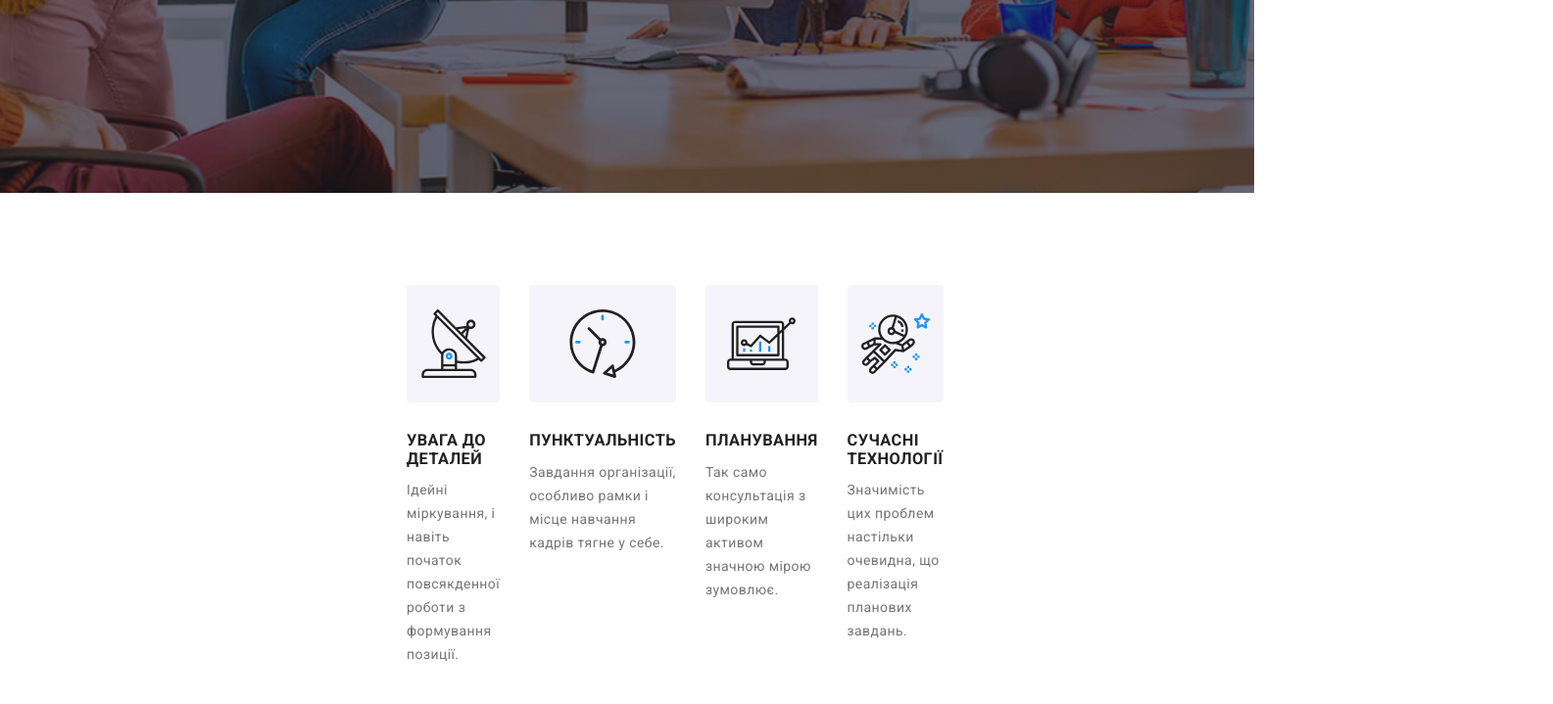
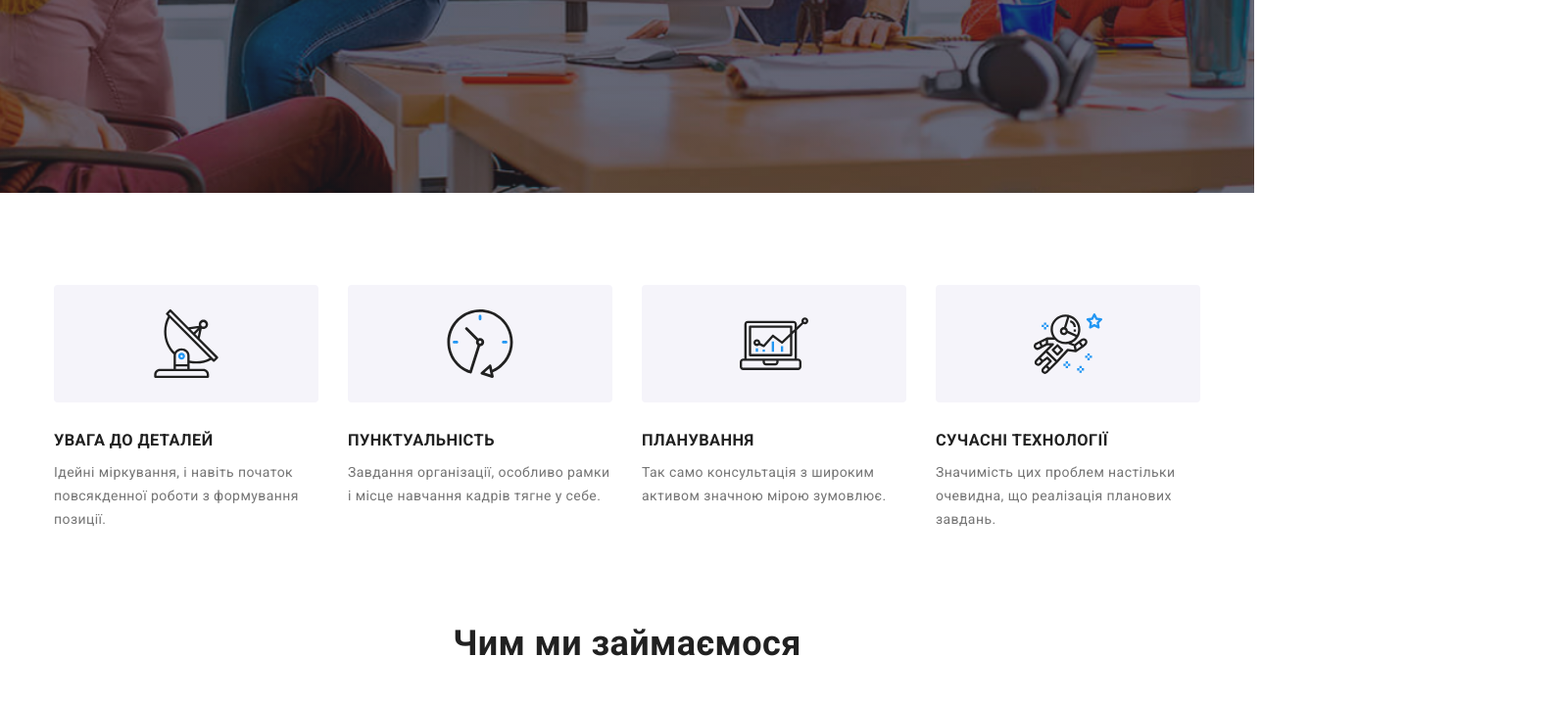
Before and after one commit to Doublebubble99/goit-markup-hw-08, a plain HTML site: page index.html in a window 1280 px wide. Shown: the part 603-1322 px from the top of the page at 98% size, 1585 px wide, since content can reach past the window. Drawn offline with nearby package versions, Linux system fonts and the light colour scheme; files that its build step writes are made by us from their sources.

Commit message:
enable css

```diff
--- a/index.html
+++ b/index.html
@@ -7,6 +7,7 @@
   <meta name="viewport" content="width=device-width, initial-scale = 1.0">
   <title>Головна</title>
   <link rel="stylesheet" href="https://cdnjs.cloudflare.com/ajax/libs/modern-normalize/1.1.0/modern-normalize.css">
+  <link rel="stylesheet" href="css/main.css">
   <link rel="stylesheet" href="dist/css/main.min.css">
   <link href="https://fonts.googleapis.com/css2?family=Raleway:wght@700&family=Roboto:wght@400;500;700;900&display=swap"
     rel="stylesheet">
--- a/sass/base/_global.scss
+++ b/sass/base/_global.scss
@@ -19,10 +19,10 @@ body {
   padding: 0 15px;
   margin: 0 auto;
   @media screen and (min-width: 768px) {
-    width: 768px;
+    max-width: 768px;
   }
   @media screen and (min-width: 1200px) {
-    width: 1200px;
+    max-width: 1200px;
   }
 }
 .webstudio {
```
Also changed, not shown: portfolio.html (+1 -0 lines), css/main.css, 1 other file.
